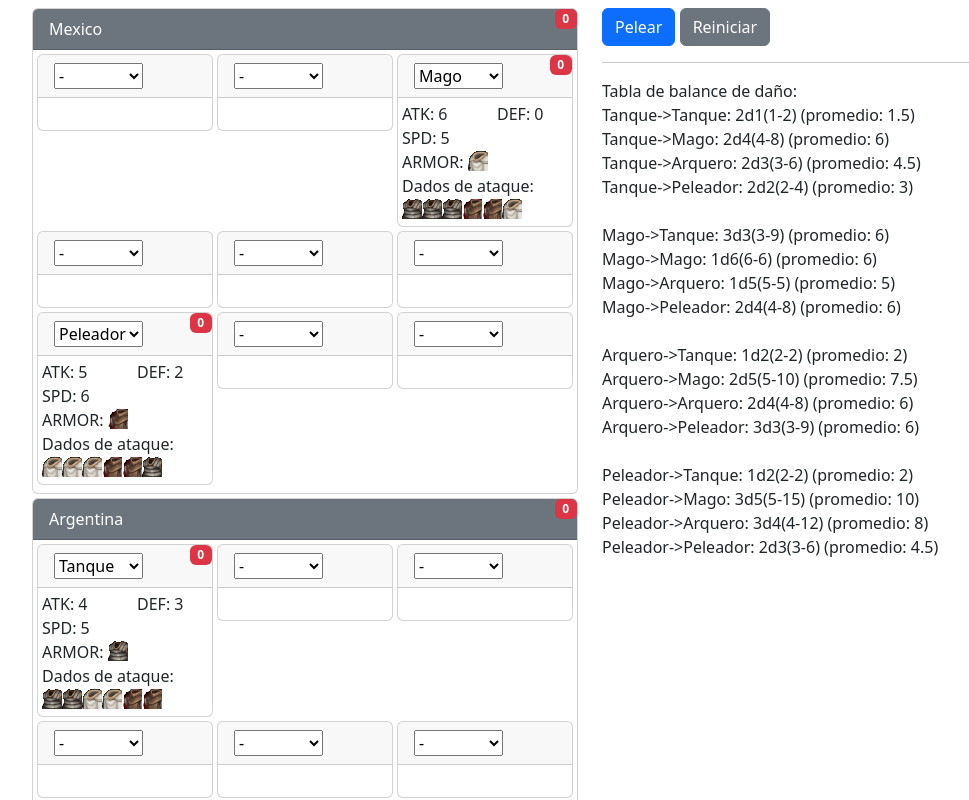
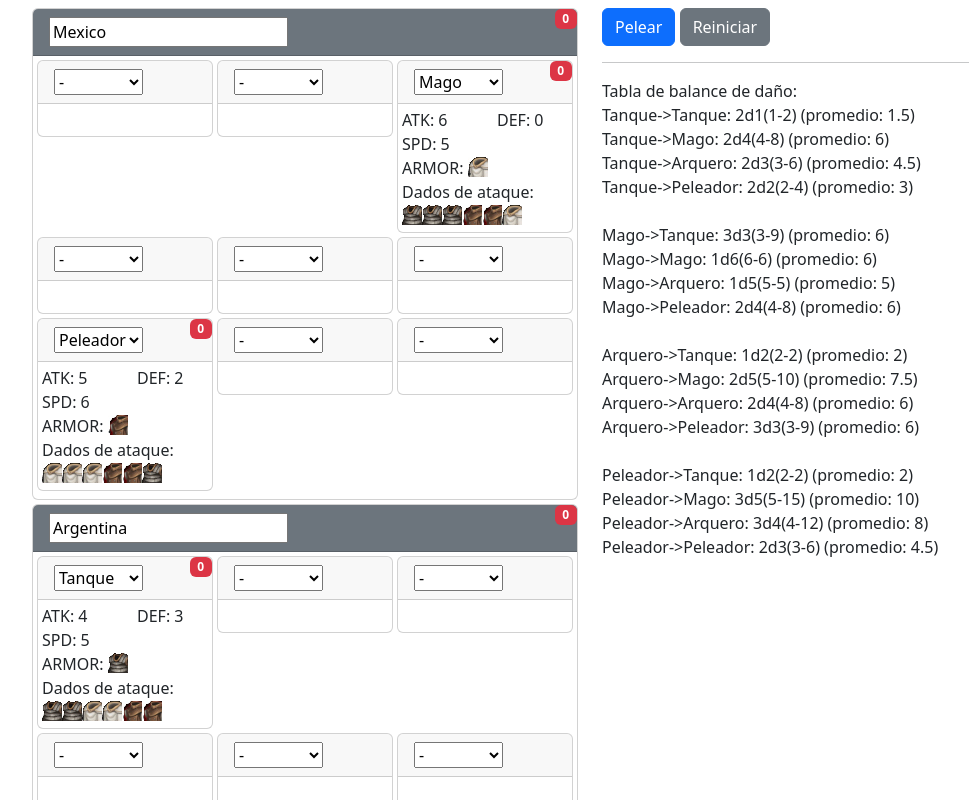
Before and after one commit to xMokar/autochess, a SvelteKit app: page / in a window 1280 px wide. Shown: the top 800 px of the page, without its empty margins (50-1019 px from the left). Built offline with nearby package versions, Linux system fonts and the light colour scheme.

Commit message:
Ya se puede cambiar el nombre de los jugadores

```diff
--- a/src/routes/ViewField.svelte
+++ b/src/routes/ViewField.svelte
@@ -53,7 +53,7 @@ $: status = isAlive? "bg-success": "bg-secondary"
 </script>
 <div class="card mb-1">
 	<div class="card-header {status} text-white">
-		{player.name}
+		<input type="text" bind:value={player.name} />
 		<span class="badge bg-danger position-absolute top-0 end-0">{player.field.reduce((total, v) => total+v.hp, 0)}</span><br>
 	</div>
 
```
